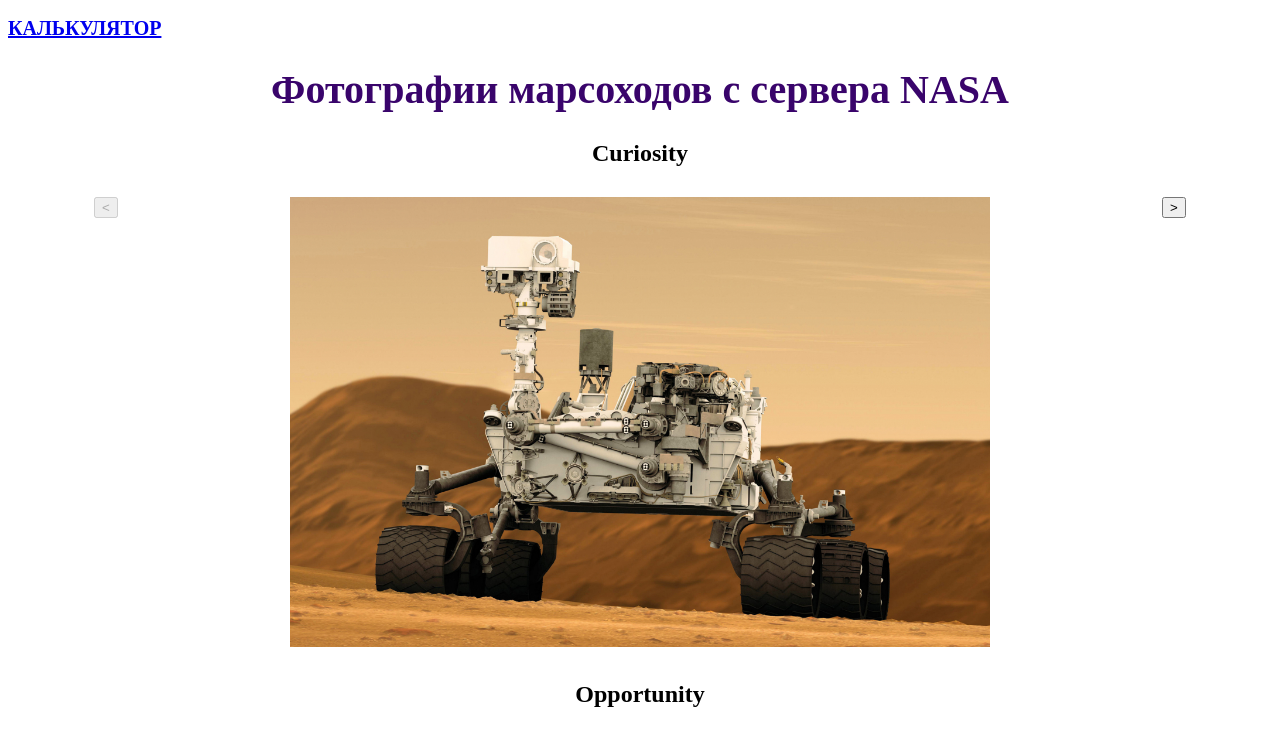
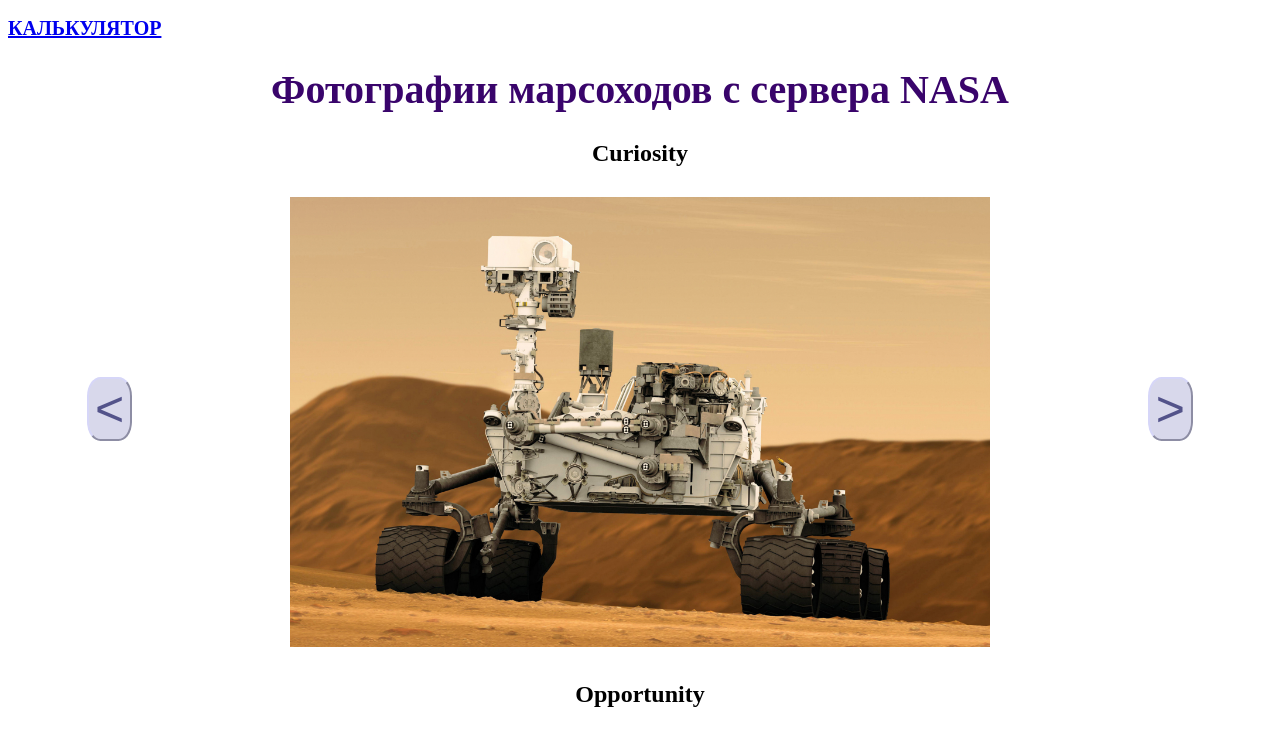
Before and after one commit to Askelandr/KirillAndK, a plain HTML site: page docs/index.html in a window 1280 px wide. Shown: the top 735 px of the page. Drawn offline with Linux system fonts and the light colour scheme; no server answers.

Commit message:
add style button

```diff
--- a/docs/css/style.css
+++ b/docs/css/style.css
@@ -59,6 +59,22 @@
 }
 
 /* Секция слайдера */
+.left-button {
+  margin-top: 180px;
+  background: rgb(216, 216, 235);
+  border-radius: 30%;
+  border-color: rgb(214, 214, 248);
+  font-size: 50px;
+  color: rgb(83, 83, 138);
+}
+.right-button {
+  margin-top: 180px;
+  background: rgb(216, 216, 235);
+  border-radius: 30%;
+  border-color: rgb(214, 214, 248);
+  font-size: 50px;
+  color: rgb(83, 83, 138);
+}
 h1 {
   text-align: center;
   font-size: 40px;
```
Also changed, not shown: docs/image/arrow-145764_1280.png (added), docs/image/leftButton.png (added), docs/image/rightButton.png (added).
